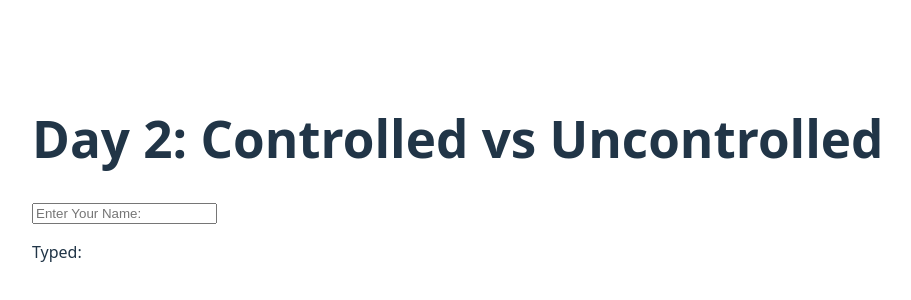
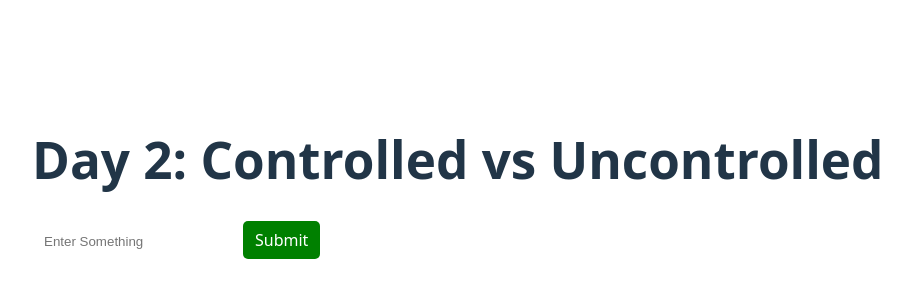
Before and after one commit to Abinash-016/React-Rev, a React (Vite) app: page / in a window 1280 px wide. Shown: the part 222-522 px from the top of the page, without its empty margins (158-1069 px from the left). Built offline with nearby package versions, Linux system fonts and the light colour scheme.

Commit message:
Uncontrolled component

```diff
--- a/src/DAY-2/App.jsx
+++ b/src/DAY-2/App.jsx
@@ -1,11 +1,12 @@
 import ControlledComp from "./controlled";
+import Uncontrolled from "./unControlled";
 
 function Day2() {
   return (
     <div>
       <h1>Day 2: Controlled vs Uncontrolled</h1>
-      <ControlledComp />
-
+      {/* <ControlledComp /> */}
+      <Uncontrolled/>
     </div>
   );
 }
--- a/src/DAY-2/unControlled.jsx
+++ b/src/DAY-2/unControlled.jsx
@@ -0,0 +1,38 @@
+import { useRef } from "react";
+
+function uncontrolled() {
+  const inputRef = useRef();
+
+  const handleSubmit = () => {
+    alert("Submited Value: " + inputRef.current.value);
+  };
+  return (
+    <div style={{ marginTop: "20px" }}>
+      <input
+        type="text"
+        ref={inputRef}
+        placeholder="Enter Something"
+        style={{
+          border: "none",
+          padding: "8px 12px",
+          borderRadius: "5px",
+        }}
+      />
+
+      <button
+        onClick={handleSubmit}
+        style={{
+          marginLeft: "10px",
+          backgroundColor: "green",
+          color: "white",
+          border: "none",
+          padding: "8px 12px",
+          borderRadius: "5px",
+        }}
+      >
+        Submit
+      </button>
+    </div>
+  );
+}
+export default uncontrolled;
```
